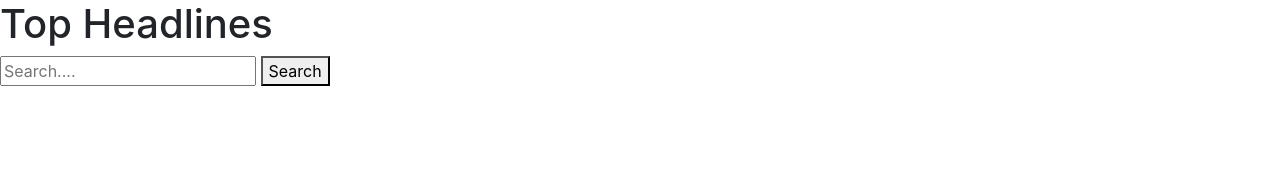
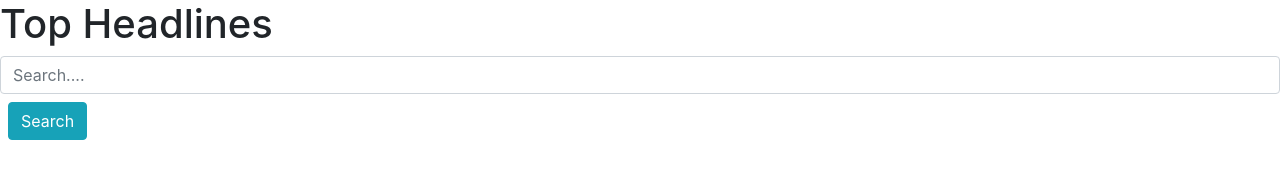
Before and after one commit to Ryan-GM/Simple-News-App, a website built with Parcel: page index.html in a window 1280 px wide. Built offline with nearby package versions, Linux system fonts and the light colour scheme; no server answers.

Commit message:
adding a search input

```diff
--- a/index.html
+++ b/index.html
@@ -9,8 +9,8 @@
 <body>
     <h1>Top Headlines</h1>
     <div>
-        <input type="text" id="searchInput" placeholder="Search....">
-        <button onclick="handleSearch()">Search</button>
+        <input type="text" class="form-control" id="searchInput" placeholder="Search....">
+        <button class="btn btn-info m-2" onclick="handleSearch()">Search</button>
     </div>
     <div id="news"></div>
     <script src="script.js" type="module"></script>
```
